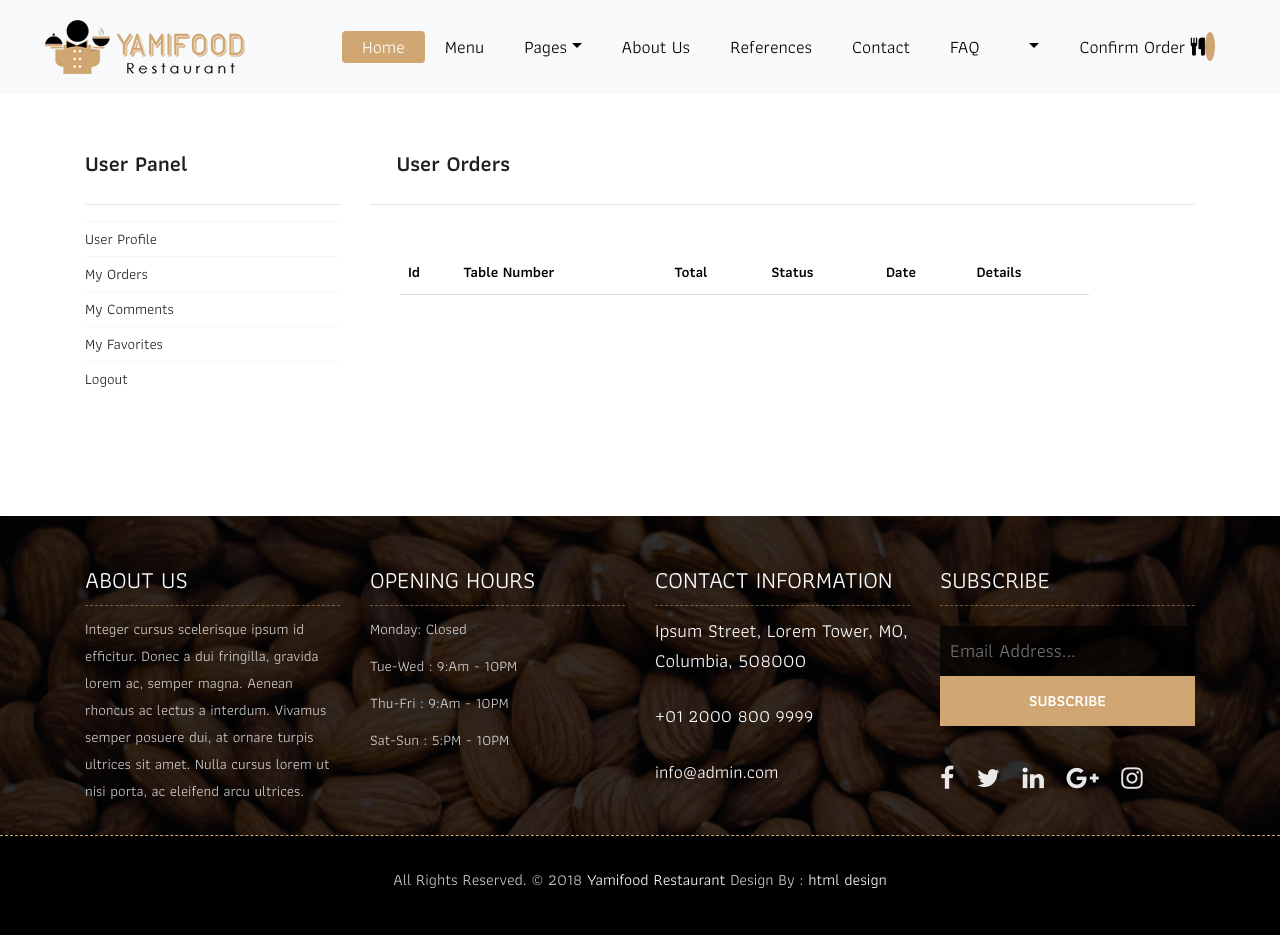
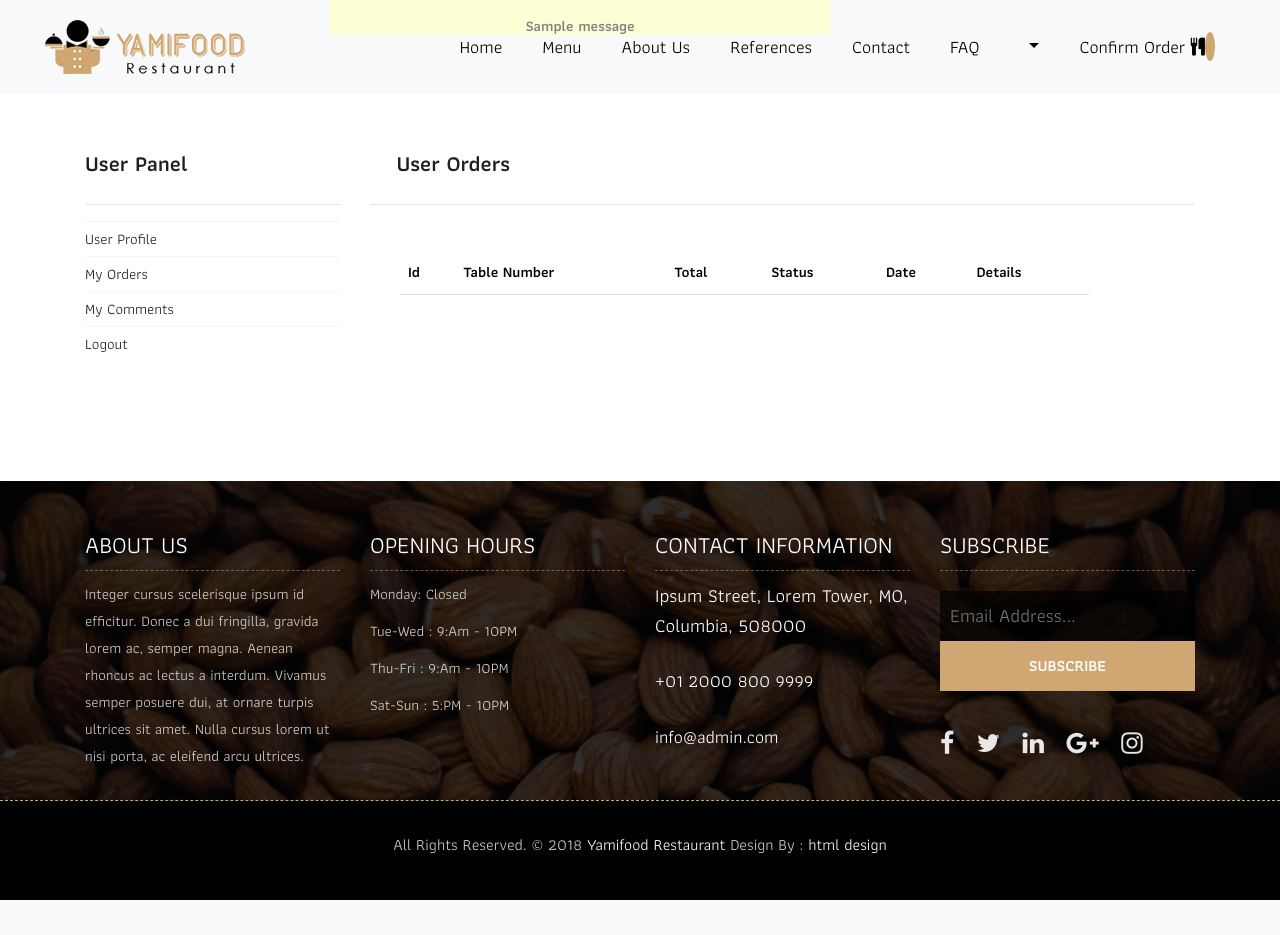
Before and after one commit to MohamadAlkhoja/Python-Django-RestaurantFoodOrder, a Django app: page /user/orders/ in a window 1280 px wide. After the commit the page ends 900 px from the top, so only its background shows below. Run offline with Django 3.2, Linux system fonts and the light colour scheme; a user stored in the database is signed in; data comes from the database, SQL or seed files in the repository; both versions use the stored data as it was after the commit; tables that the repository leaves empty hold one stand-in row (values such as "Sample post"); one stand-in notice (Sample message) is shown; lists and menus that the app fills with data are empty; some libraries are stand-ins or nearby versions; some web fonts are replaced.

Commit message:
General Editing

```diff
--- a/home/templates/header.html
+++ b/home/templates/header.html
@@ -1,5 +1,6 @@
 {% load static %}
 <!-- Start header -->
+
 	<header class="top-navbar">
 		<nav class="navbar navbar-expand-lg navbar-light bg-light">
 				&emsp;&emsp;&emsp;<a class="navbar-brand" href="/">
@@ -10,16 +11,8 @@
 				</button>
 				<div class="collapse navbar-collapse" id="navbars-rs-food">
 					<ul class="navbar-nav ml-auto">
-						<li class="nav-item active"><a class="nav-link" href="/">Home</a></li>
+						<li class="nav-item "><a class="nav-link" href="/">Home</a></li>
 						<li class="nav-item"><a class="nav-link" href="/menu">Menu</a></li>
-						<li class="nav-item dropdown">
-							<a class="nav-link dropdown-toggle" href="#" id="dropdown-a" data-toggle="dropdown">Pages</a>
-							<div class="dropdown-menu" aria-labelledby="dropdown-a">
-								<a class="dropdown-item" href="reservation.html">Reservation</a>
-								<a class="dropdown-item" href="stuff.html">Stuff</a>
-								<a class="dropdown-item" href="gallery.html">Gallery</a>
-							</div>
-						</li>
                         <li class="nav-item"><a class="nav-link" href="/aboutus">About Us</a></li>
 						<li class="nav-item"><a class="nav-link" href="/references">References</a></li>
                         <li class="nav-item"><a class="nav-link" href="/contact">Contact</a></li>
@@ -35,7 +28,6 @@
                                 <a class="dropdown-item" href="/user/">My Account</a>
 								<a class="dropdown-item" href="/user/orders">My Orders</a>
 								<a class="dropdown-item" href="/user/comments/">My Comments</a>
-                                <a class="dropdown-item" href="/user/favourites">My favourites</a>
 								<a class="dropdown-item" href="/logout/">Logout</a>
 							</div>
 						</li>
@@ -47,4 +39,17 @@
 				</div>
 		</nav>
 	</header>
+<header class="top-navbar">
+    <div class="text-center" style="position:absolute; right:450px; opacity: 0.8">
+        {% if messages %}
+            {% for message in messages %}
+                <div style=" background-color: #FFFFCC; height: 35px; width: 500px; font-weight: bold"
+                     class="alert alert-warning{{ message.tags }}" role="alert">
+                    {{ message }}
+                </div>
+            {% endfor %}
+
+        {% endif %}
+    </div>
+</header>
 	<!-- End header -->
--- a/home/templates/product_detail.html
+++ b/home/templates/product_detail.html
@@ -136,7 +136,7 @@
                                 <span style="color: orange" class="fa fa-star-o empty"></span>
                                 <span style="color: orange" class="fa fa-star-o empty"></span>
                         </div>
-                        <p class="product-description">{{ product.description }}</p>
+                        <p class="product-description">{{ product.detail|safe }}</p>
                         <h4 class="price">current price: <span>${{ product.price }}</span></h4>
                         <br>
                         <div class="action">
--- a/user/templates/user_panel.html
+++ b/user/templates/user_panel.html
@@ -6,7 +6,6 @@
             <li><a href="/user/"><span>User Profile</span></a></li>
             <li><a href="/user/orders"><span>My Orders</span></a></li>
             <li><a href="/user/comments"><span>My Comments</span></a></li>
-            <li><a href="/user/favorites"><span>My Favorites</span></a></li>
             <li><a href="/logout/"><span>Logout</span></a></li>
         </ul>
     </div>
```
Also changed, not shown: home/templates/menu.html (+4 -16 lines), home/templates/products.html (+3 -17 lines), db.sqlite3, uploads/images/Greek_Salad.jpg (added), uploads/images/caesar_salad.jpg (added), uploads/images/fattoush_salad.jpg (added).
